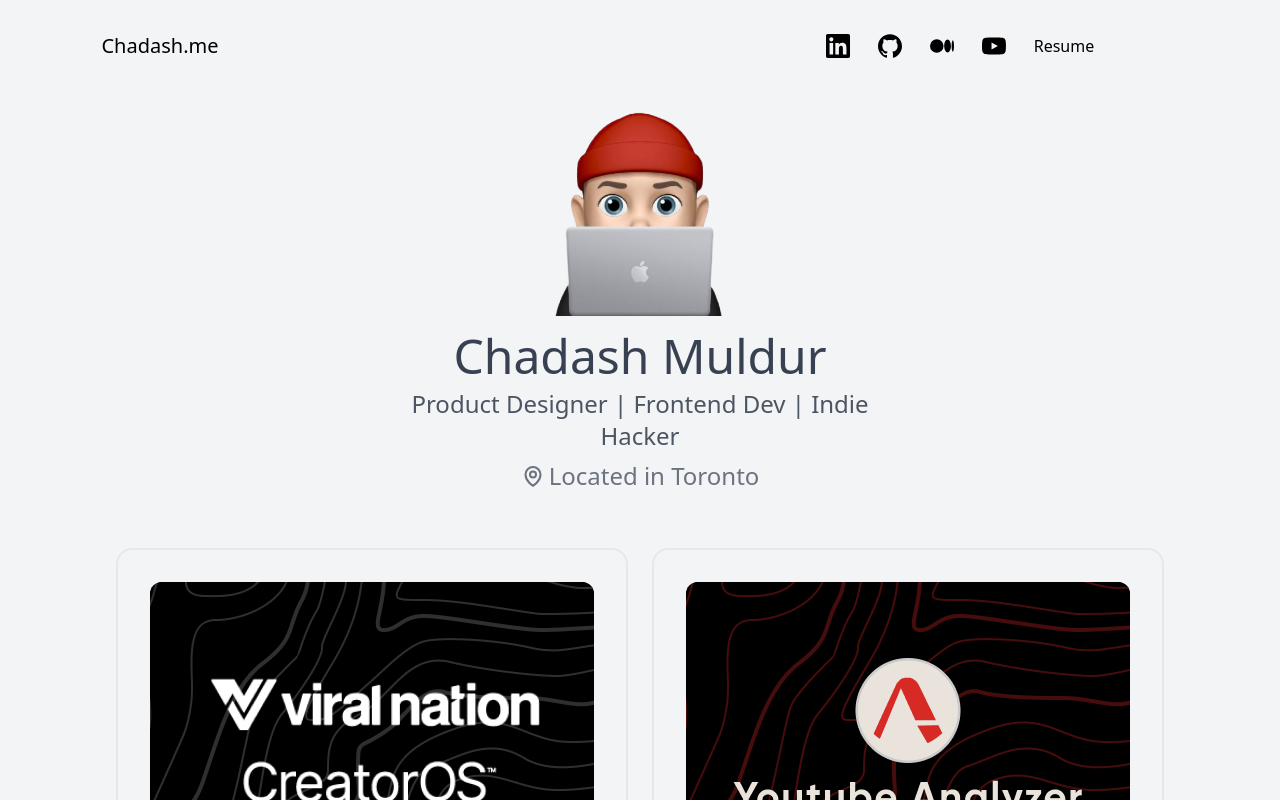
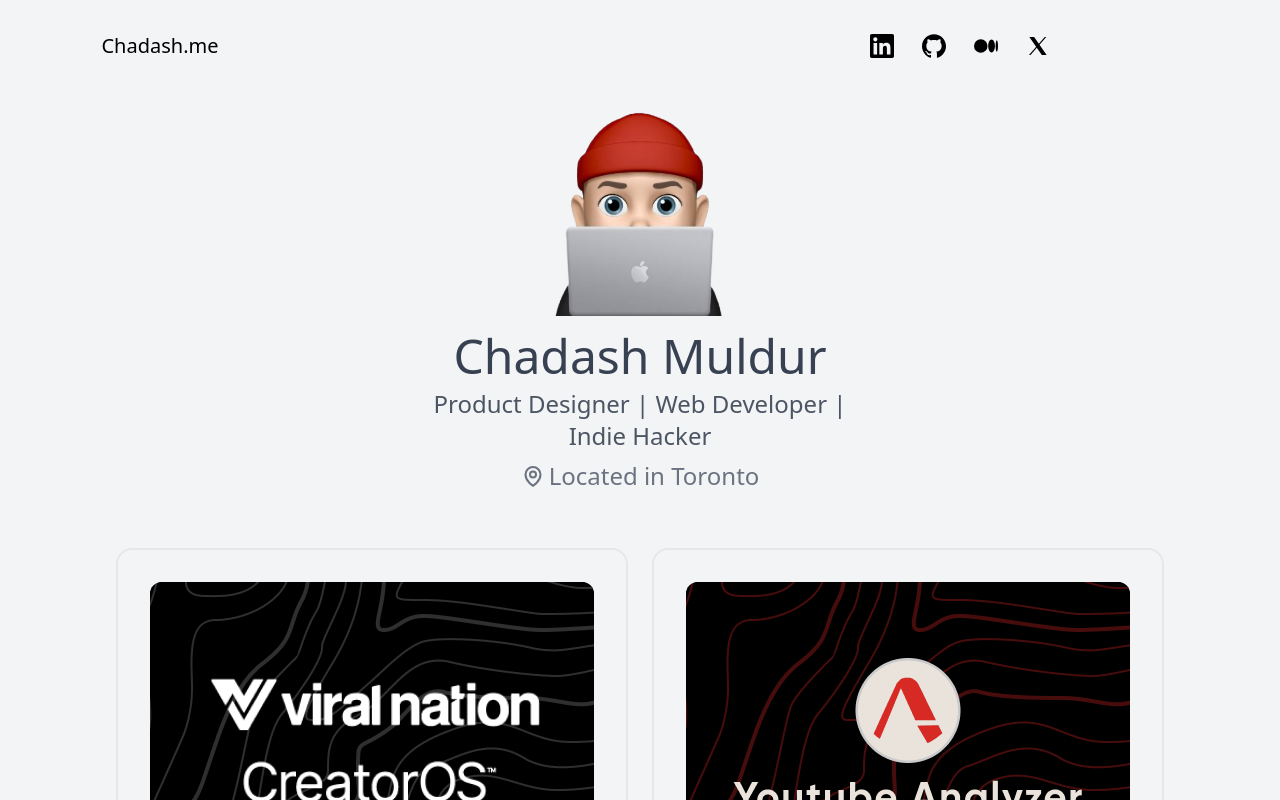
Before and after one commit to Clockcode/minimal-portfolio, a React (Create React App) app: page / in a window 1280 px wide. Shown: the top 800 px of the page. Built offline with nearby package versions, Linux system fonts and the light colour scheme.

Commit message:
add x link & remove youtube link

```diff
--- a/src/Components/Header.js
+++ b/src/Components/Header.js
@@ -3,7 +3,7 @@ import { Link } from "react-router-dom";
 import { ReactComponent as LinkedinIcon } from '../assets/images/linkedin.svg'
 import { ReactComponent as MediumIcon } from '../assets/images/medium.svg'
 import { ReactComponent as GithubIcon } from '../assets/images/github.svg'
-import { ReactComponent as YoutubeIcon } from '../assets/images/youtube.svg'
+import { ReactComponent as XIcon } from '../assets/images/x.svg'
 export default function Header() {
 
   return (
@@ -15,18 +15,14 @@ export default function Header() {
         <a href="https://www.linkedin.com/in/cagdasm/" target="_blank" rel="noopener noreferrer">
           <LinkedinIcon className="h-6 fill-current" />
         </a>
-        {/* <img src={LinkedinIcon} alt="LinkedIn" className="h-4 w-4 fill-current" /> */}
         <a href="https://github.com/Clockcode" target="_blank" rel="noopener noreferrer">
           <GithubIcon className="h-6 fill-current" />
         </a>
         <a href="https://medium.com/@cagdasmuldur" target="_blank" rel="noopener noreferrer">
           <MediumIcon className="h-6 fill-current" />
         </a>
-        <a href="https://www.youtube.com/channel/UCItdJQjCFABuVKCmieFrUDA" target="_blank" rel="noopener noreferrer">
-          <YoutubeIcon className="h-6 fill-current" />
-        </a>
-        <a href="https://drive.google.com/file/d/1fNL3hmFfcHLgJi7uLe-3wl99x_KqjTbP/view?usp=sharing" target="_blank" rel="noopener noreferrer">
-          Resume
+        <a href="https://x.com/cagdas_muldur" target="_blank" rel="noopener noreferrer">
+          <XIcon className="h-6 fill-current" style={{ width: '24px', height: '24px' }} />
         </a>
       </div>
     </nav>
--- a/src/Pages/Home.js
+++ b/src/Pages/Home.js
@@ -17,7 +17,7 @@ export default function Home() {
         </div>
         <h1 className="text-center font-medium text-5xl text-gray-700 mb-2">Chadash Muldur</h1>
         <h2 className="font-normal text-2xl lg:w-3/4 mx-auto text-center text-gray-600 mb-2">
-          Product Designer | Frontend Dev | Indie Hacker
+          Product Designer | Web Developer | Indie Hacker
         </h2>
         <div className='flex flex-row w-full justify-center px-2 gap-1 mx-auto align-middle mb-8'>
           <img className='w-6 stroke-gray-500 color-gray-400' src={map} alt="Map icon" />
```
Also changed, not shown: src/Assets/Images/x.svg (added).
